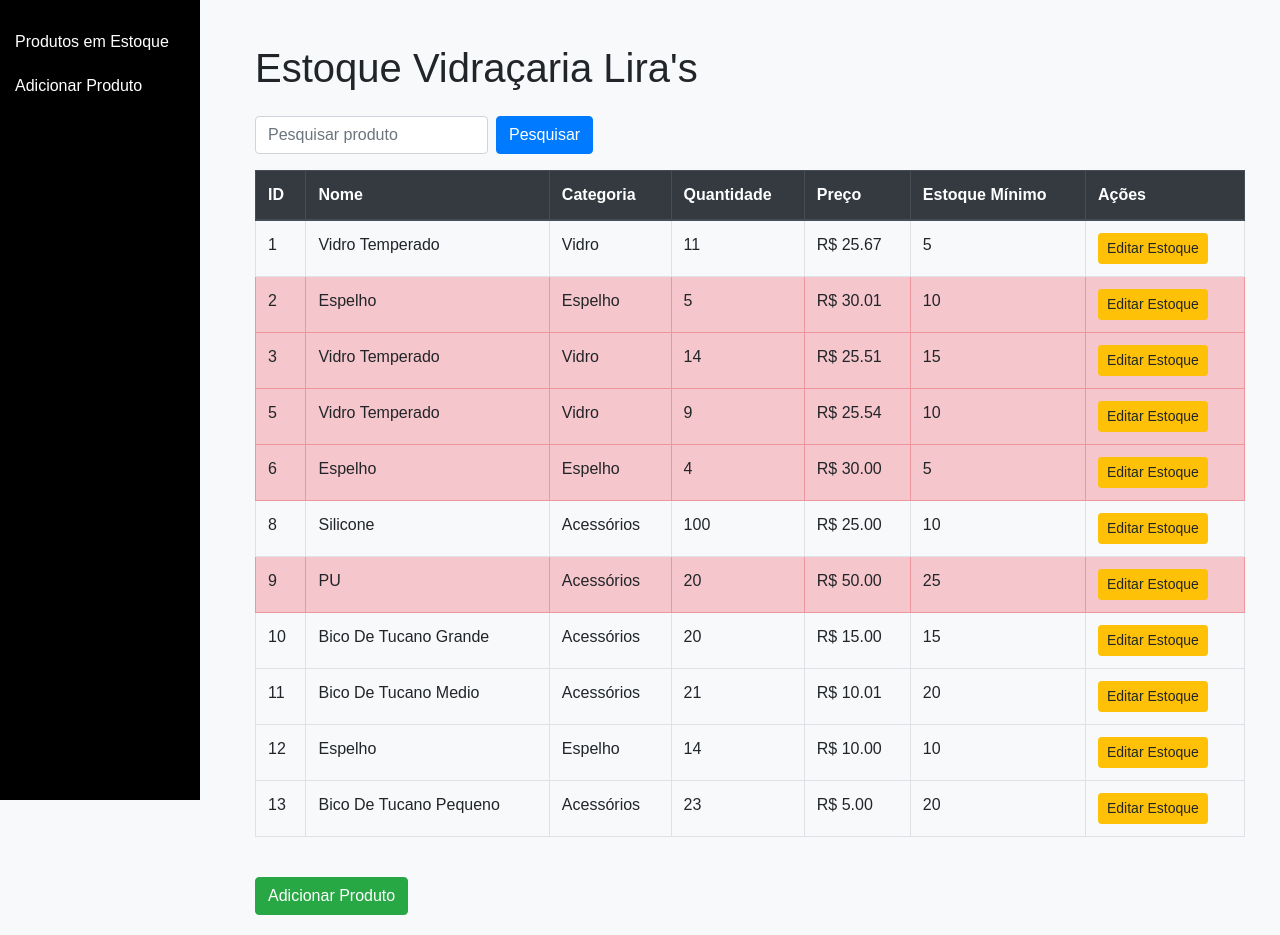
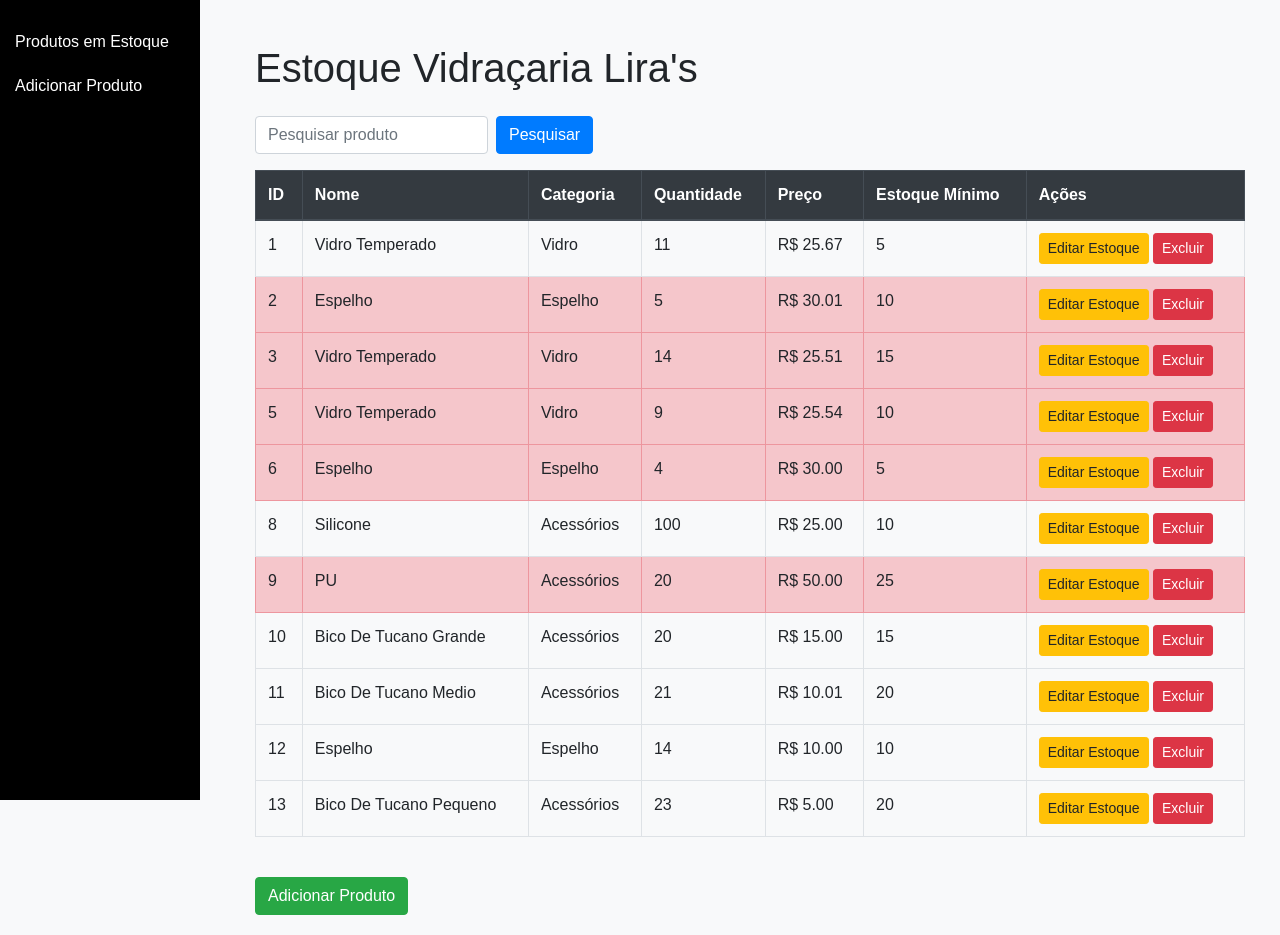
Before and after one commit to Elielton-Ferreira/liras_system, a Flask app: page / in a window 1280 px wide. Run offline with Flask 3, Linux system fonts and the light colour scheme; data comes from the database, SQL or seed files in the repository; both versions use the stored data as it was after the commit; some libraries are stand-ins or nearby versions.

Commit message:
botão excluir

```diff
--- a/app.py
+++ b/app.py
@@ -1,7 +1,8 @@
-from flask import Flask, render_template, request, redirect, url_for
+from flask import Flask, render_template, request, redirect, url_for, flash
 import sqlite3
 
 app = Flask(__name__)
+app.secret_key = 'supersecretkey'  # Necessário para exibir mensagens flash
 
 # Função para conectar ao banco de dados
 def conectar_bd():
@@ -102,6 +103,18 @@ def adicionar_vidro():
 
     return render_template('adicionar_vidro.html')
 
+# Rota para excluir um produto
+@app.route('/excluir/<int:id>', methods=['POST'])
+def excluir(id):
+    conn = conectar_bd()
+    cursor = conn.cursor()
+
+    cursor.execute("DELETE FROM produtos WHERE id = ?", (id,))
+    conn.commit()
+    conn.close()
+
+    flash('Produto excluído com sucesso!', 'success')
+    return redirect(url_for('index'))
 
 # Executa o aplicativo Flask
 if __name__ == '__main__':
--- a/templates/index.html
+++ b/templates/index.html
@@ -30,7 +30,12 @@
             <td>{{ produto[3] }}</td>
             <td>R$ {{ "%.2f"|format(produto[4]) }}</td>
             <td>{{ produto[5] }}</td>
-            <td><a href="/editar/{{ produto[0] }}" class="btn btn-sm btn-warning">Editar Estoque</a></td>
+            <td>
+                <a href="/editar/{{ produto[0] }}" class="btn btn-sm btn-warning">Editar Estoque</a>
+                <form action="/excluir/{{ produto[0] }}" method="POST" style="display:inline;">
+                    <button type="submit" class="btn btn-sm btn-danger">Excluir</button>
+                </form>
+            </td>
         </tr>
         {% endfor %}
     </tbody>
```
Also changed, not shown: estoque.db.
